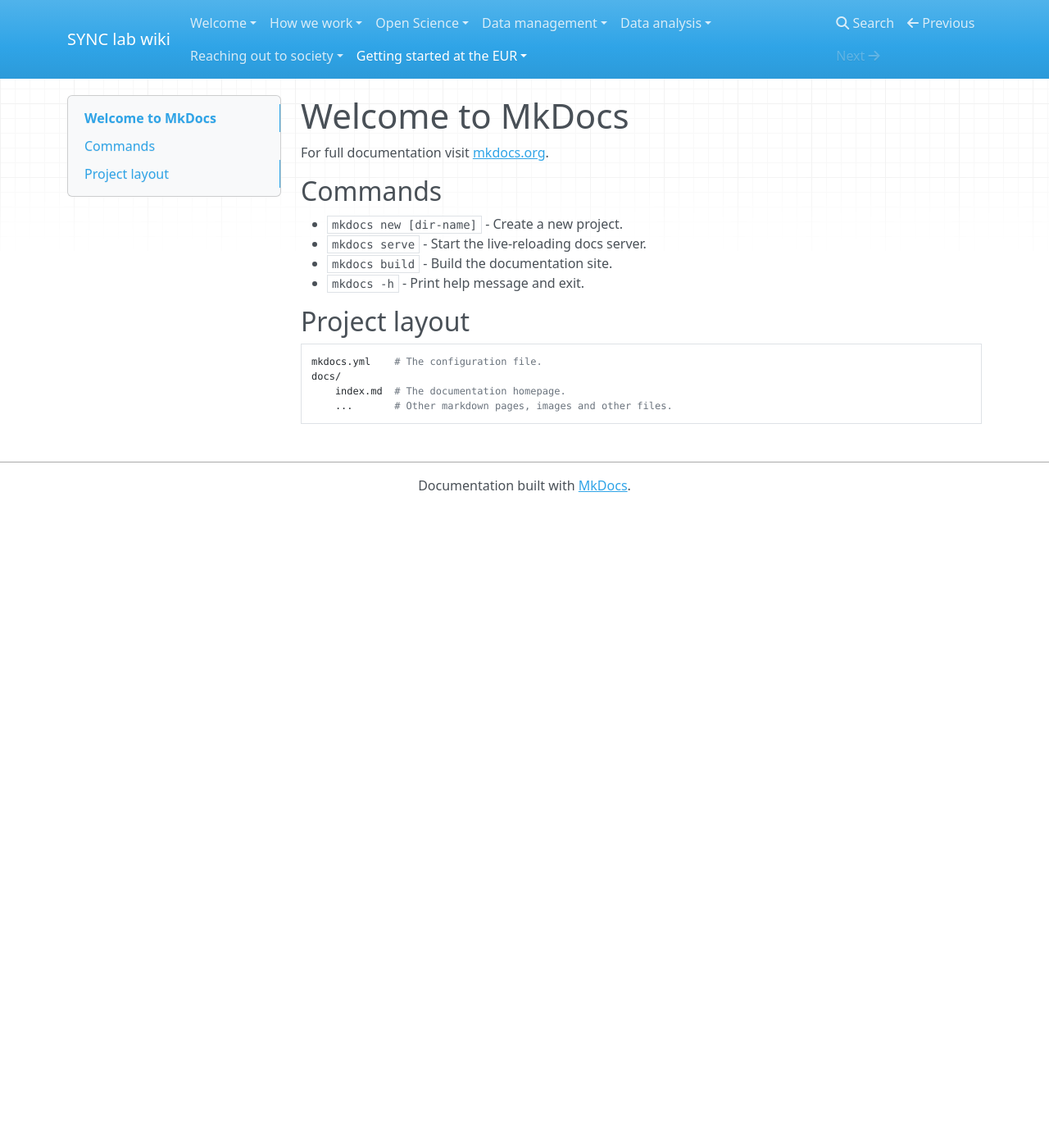
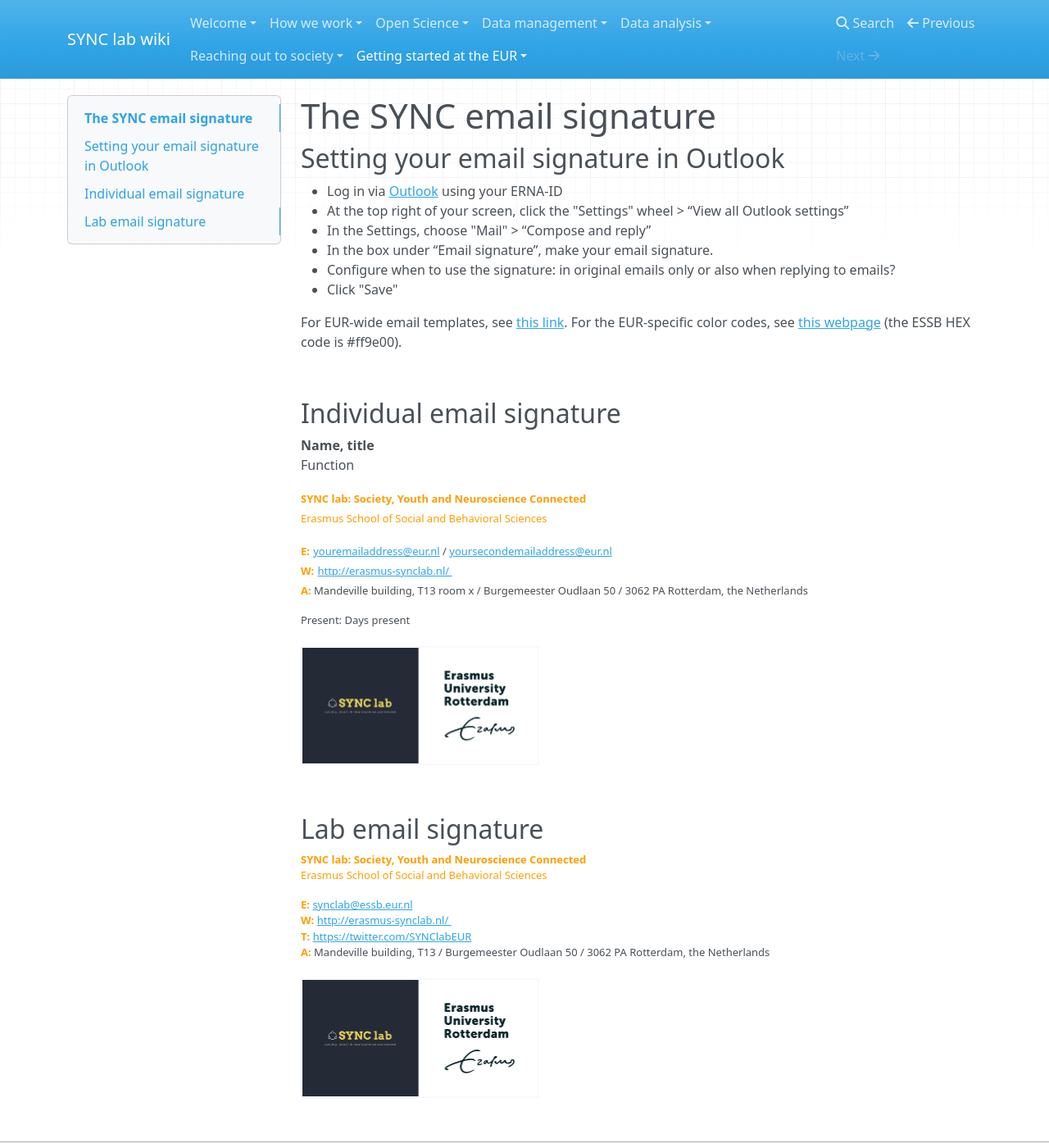
Before and after one commit to eur-synclab/eur-synclab.github.io, an MkDocs documentation site: the page built from docs/getting-started-eur/email-signature.md, in a window 1280 px wide and 1400 px high. Shown: the whole window at 82% size. Built offline with MkDocs 1.6.1, drawn with Linux system fonts in a browser that asks for light colours; nearby versions of some CDN libraries.

Commit message:
Write email signature chapter

```diff
--- a/docs/getting-started-eur/email-signature.md
+++ b/docs/getting-started-eur/email-signature.md
@@ -1,17 +1,56 @@
-# Welcome to MkDocs
+# The SYNC email signature
 
-For full documentation visit [mkdocs.org](https://www.mkdocs.org).
+## Setting your email signature in Outlook
 
-## Commands
+- Log in via [Outlook](https://outlook.office.com/mail/inbox) using your ERNA-ID
+- At the top right of your screen, click the "Settings"  wheel > “View all Outlook settings”
+- In the Settings, choose "Mail" > “Compose and reply”
+- In the box under “Email signature”, make your email signature.
+- Configure when to use the signature: in original emails only or also when replying to emails?
+- Click "Save"
 
-* `mkdocs new [dir-name]` - Create a new project.
-* `mkdocs serve` - Start the live-reloading docs server.
-* `mkdocs build` - Build the documentation site.
-* `mkdocs -h` - Print help message and exit.
 
-## Project layout
 
-    mkdocs.yml    # The configuration file.
-    docs/
-        index.md  # The documentation homepage.
-        ...       # Other markdown pages, images and other files.
+For EUR-wide email templates, see [this link](https://my.eur.nl/en/eur-employee/work-support/marketing-and-communication/branding/brand-elements/email-signature). For the EUR-specific color codes, see [this webpage](https://www.eur.nl/en/about-eur/house-style/brand-elements/colours) (the ESSB HEX code is #ff9e00).
+
+</br>
+
+## Individual email signature
+
+**Name, title** </br>
+Function
+
+<font size = "-1" color="#ff9e00"><strong>SYNC lab: Society, Youth and Neuroscience Connected</strong></font></br>
+<font size = "-1" color="#ff9e00">Erasmus School of Social and Behavioral Sciences</font>
+
+<font size = "-1" color="#ff9e00"><strong>E:</strong></font> <font size = "-1"><a href=youremailaddress@essb.eur.nl>youremailaddress@eur.nl</a> / <a href=yoursecondemailaddress@essb.eur.nl>yoursecondemailaddress@eur.nl</a></font></br>
+<font size = "-1" color="#ff9e00"><strong>W:</strong></font> <font size = "-1"><a href=http://erasmus-synclab.nl/>http://erasmus-synclab.nl/ </a></br>
+<font size = "-1" color="#ff9e00"><strong>A:</strong></font> <font size = "-1">Mandeville building, T13 room x / Burgemeester Oudlaan 50 / 3062 PA Rotterdam, the Netherlands </font></br>
+
+<font size= "-1" >Present: Days present</font>
+
+<img src="../img/EUR_SYNC_logos.png" style="zoom:25%;" align="left" />
+
+  <p style="clear:left;"></p>
+
+</br>
+
+
+
+## Lab email signature
+
+<font size = "-1" color="#ff9e00"><strong>SYNC lab: Society, Youth and Neuroscience Connected</strong></font></br>
+<font size = "-1" color="#ff9e00">Erasmus School of Social and Behavioral Sciences</font>
+
+
+
+<font size = "-1" color="#ff9e00"><strong>E:</strong></font> <font size = "-1"><a href=synclab@essb.eur.nl>synclab@essb.eur.nl</a></font></br>
+<font size = "-1" color="#ff9e00"><strong>W:</strong></font> <font size = "-1"><a href=http://erasmus-synclab.nl/>http://erasmus-synclab.nl/ </a></br>
+<font size = "-1" color="#ff9e00"><strong>T:</strong></font> <font size = "-1"><a href=https://twitter.com/SYNClabEUR/>https://twitter.com/SYNClabEUR</a></br>
+<font size = "-1" color="#ff9e00"><strong>A:</strong></font> <font size = "-1">Mandeville building, T13 / Burgemeester Oudlaan 50 / 3062 PA Rotterdam, the Netherlands </font></br>
+
+
+
+<img src="../img/EUR_SYNC_logos.png" style="zoom:25%;" align="left" />
+
+  <p style="clear:left;"></p>
```
